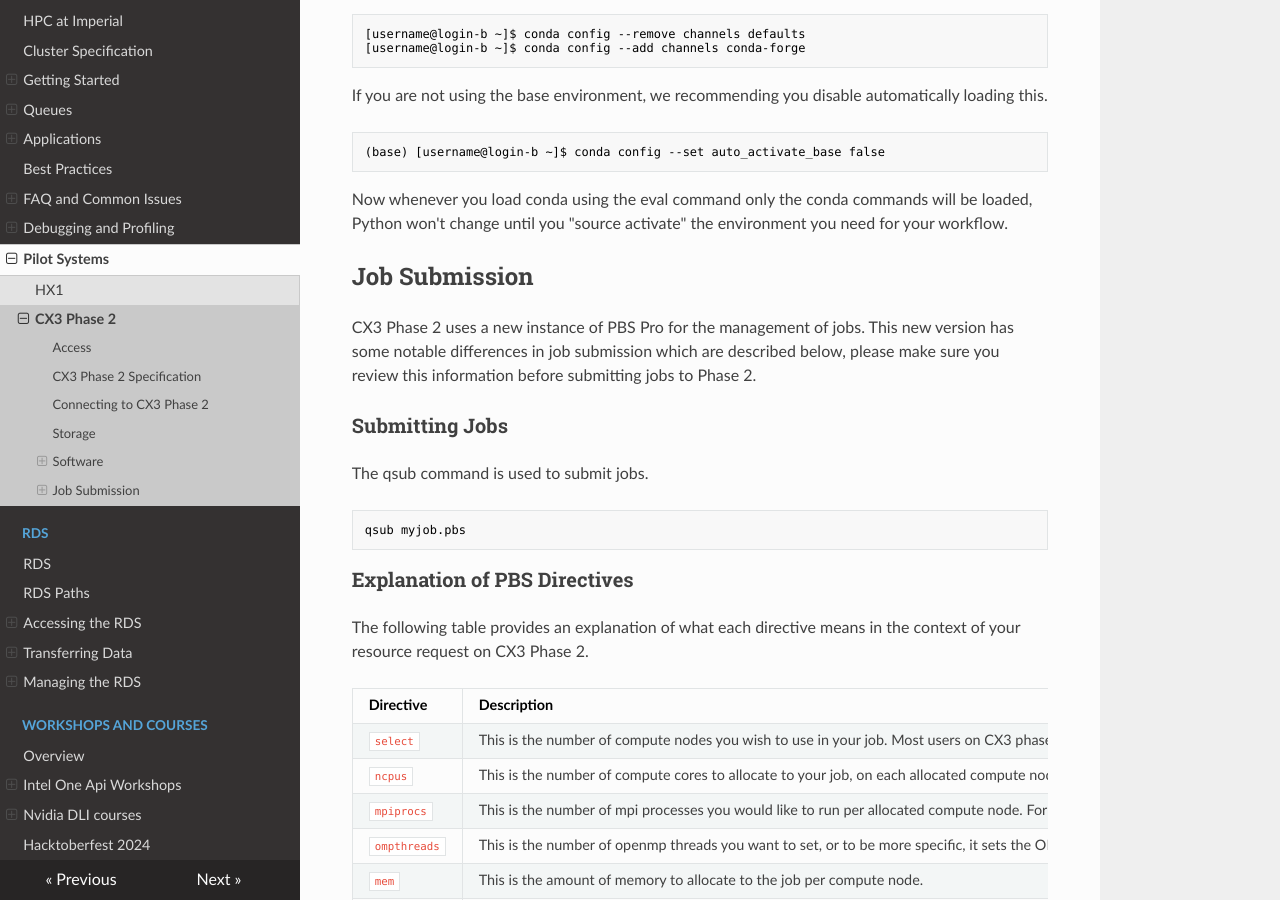
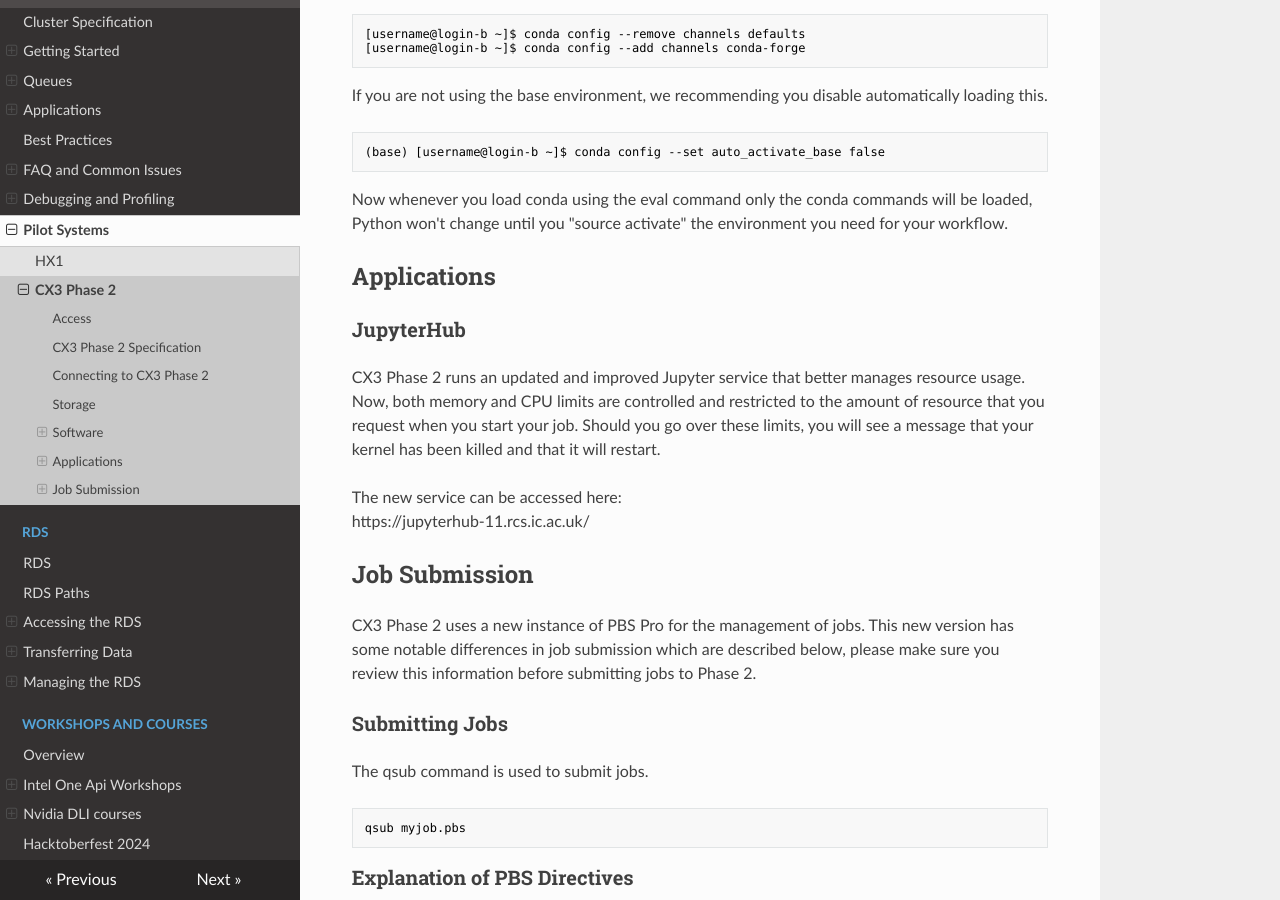
Before and after one commit to ImperialCollegeLondon/icl-rcs-user-guide, an MkDocs documentation site: the page built from docs/hpc/pilot/cx3-phase2.md, in a window 1280 px wide and 900 px high, scrolled down 3381 px. Built offline with MkDocs 1.6.1, drawn with Linux system fonts in a browser that asks for light colours; nearby versions of some CDN libraries.

Commit message:
Added brief description on Jupyterhub11

````diff
--- a/docs/hpc/pilot/cx3-phase2.md
+++ b/docs/hpc/pilot/cx3-phase2.md
@@ -127,6 +127,15 @@ If you are not using the base environment, we recommending you disable automatic
 ```
 
 Now whenever you load conda using the eval command only the conda commands will be loaded, Python won't change until you "source activate" the environment you need for your workflow.
+
+## Applications
+### JupyterHub
+CX3 Phase 2 runs an updated and improved Jupyter service that better manages resource usage. Now, both memory and CPU limits are controlled and restricted to the amount of resource that you request when you start your job. Should you go over these limits, you will see a message that your kernel has been killed and that it will restart.
+
+The new service can be accessed here:<br>
+https://jupyterhub-11.rcs.ic.ac.uk/
+
+
 ## Job Submission
 
 CX3 Phase 2 uses a new instance of PBS Pro for the management of jobs. This new version has some notable differences in job submission which are described below, please make sure you review this information before submitting jobs to Phase 2.
````
